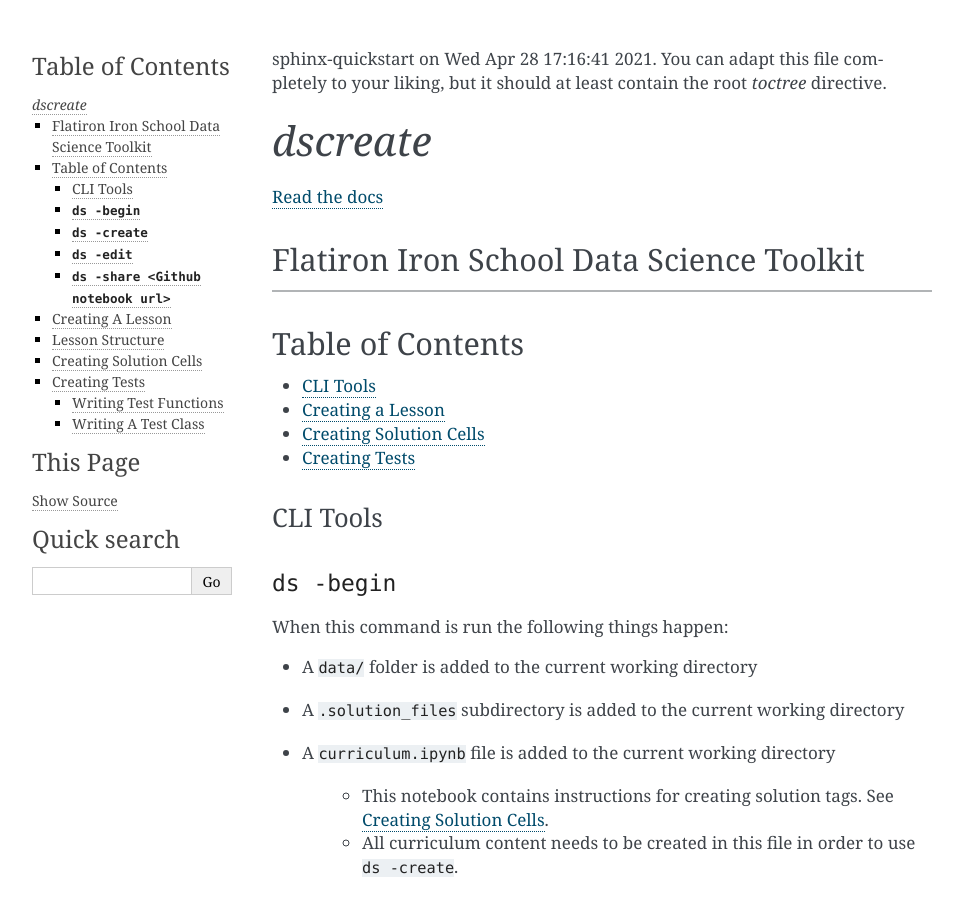
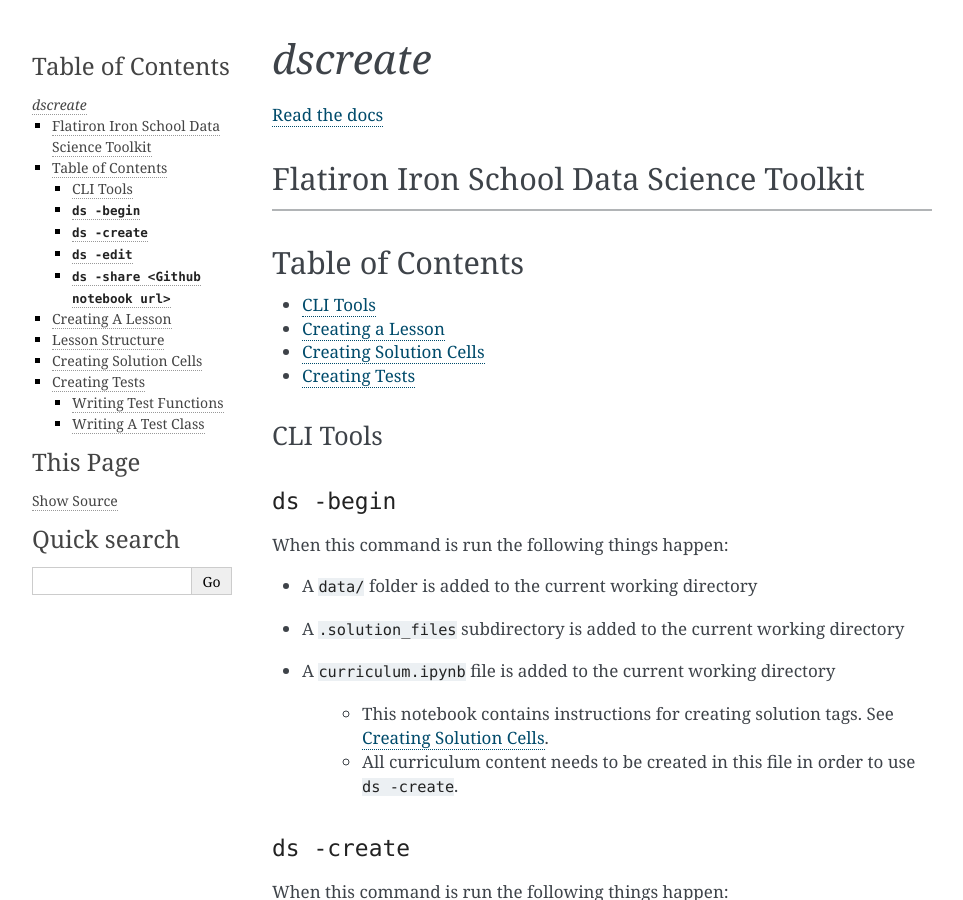
Before and after one commit to Spencerx/dscreate, a Sphinx documentation site: the page built from docs/index.rst, in a window 1280 px wide and 900 px high. Shown: the whole window, without its empty margins (148-1111 px from the left). Built offline with Sphinx 7.4.7, drawn with Linux system fonts in a browser that asks for light colours.

Commit message:
Docs edit

```diff
--- a/docs/index.rst
+++ b/docs/index.rst
@@ -1,7 +1,3 @@
-.. dscreate documentation master file, created by
-sphinx-quickstart on Wed Apr 28 17:16:41 2021.
-You can adapt this file completely to your liking, but it should at least
-contain the root `toctree` directive.
 
 ====================================
 `dscreate`
```
